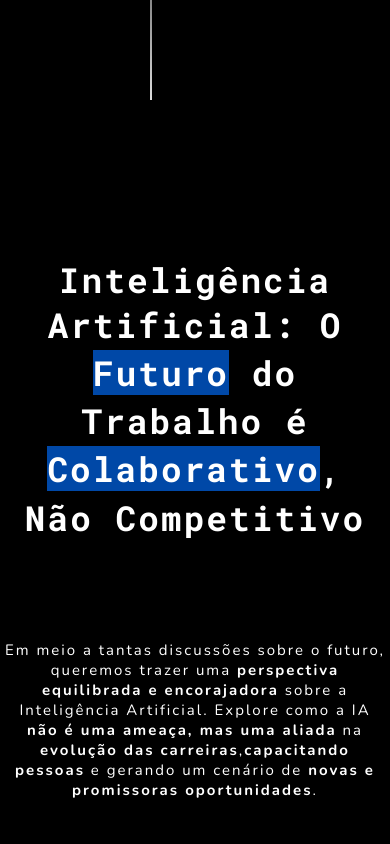
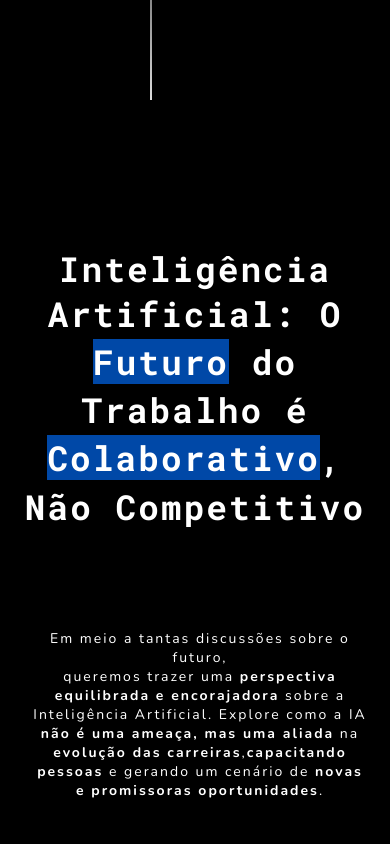
Before and after one commit to ArturIbanez/ia-nossa-aliada, a React (Create React App) app: page / in a window 390 px wide. Shown: the top 844 px of the page. Built offline with nearby package versions, Linux system fonts and the light colour scheme; a web font is replaced by a local one.

Commit message:
Responsividade HERO e ARTICLE atualizo v2.0

```diff
--- a/src/App.css
+++ b/src/App.css
@@ -2,4 +2,8 @@
     margin: 0;
     padding: 0;
     box-sizing: border-box;
+    background-color: #000;
 }
+body{
+  overflow-x: hidden;
+}
--- a/src/Components/Article/article.css
+++ b/src/Components/Article/article.css
@@ -79,7 +79,7 @@
     top: 250px;
 }
 
-@media (max-width: 767px){
+@media (max-width: 720px){
 
     .article-container{
         display: flex;
@@ -106,7 +106,7 @@
 
     .linha-article {
         margin-top: 70px;
-        width: 90%;
+        width: 100%;
         max-width: 300px;
         top: 30px; /* Ajusta posição vertical */
         /* display: none; /* Opcional: Ocultar em telas muito pequenas se poluir */
--- a/src/Components/Hero/hero.css
+++ b/src/Components/Hero/hero.css
@@ -71,11 +71,10 @@
     }
     .hero-main p{
         padding-left: 10px;
-        padding-right: 10px;
         padding-top: 100px;
         text-align: center;
-        width: 400px;
-        font-size: 15px;
+        width: 350px;
+        font-size: 14px;
         font-family: "nunito", Arial, Helvetica, sans-serif;
     }
 
```
